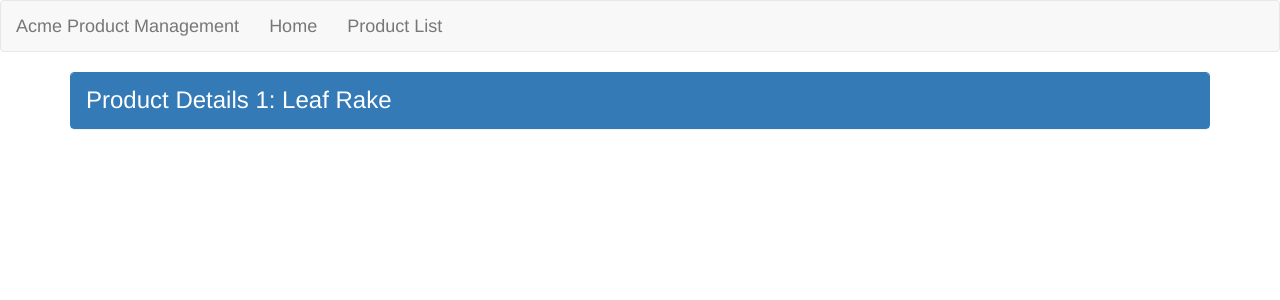
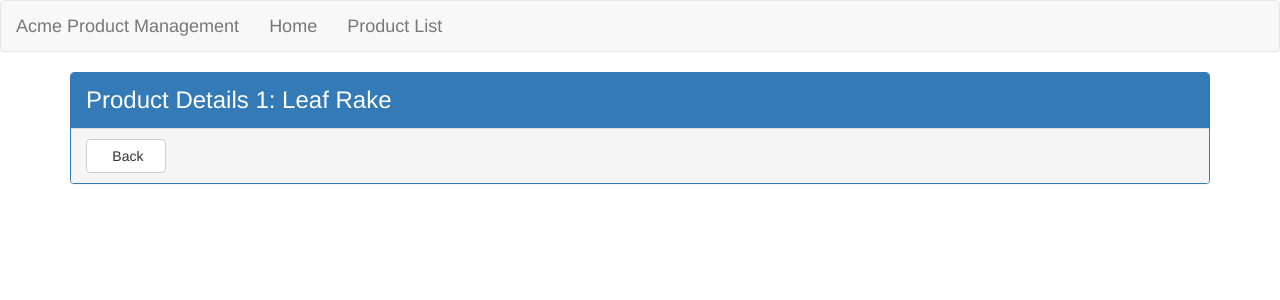
Before and after one commit to JWKyle/ang-apm, an Angular app: page /products/1 in a window 1280 px wide. Shown: the top 300 px of the page. Built offline with nearby package versions, Linux system fonts and the light colour scheme.

Commit message:
add back button from product description view

```diff
--- a/src/app/products/product-detail.component.html
+++ b/src/app/products/product-detail.component.html
@@ -2,4 +2,9 @@
   <div class='panel-heading'>
     {{pageTitle + ': ' + product.productName}}
   </div>
+  <div class='panel-footer'>
+    <a class='btn btn-default' (click)='onBack()' style='width:80px'>
+      <i class='glyphicon glyphicon-cheveron-left'></i> Back
+    </a>
+  </div>
 </div>
--- a/src/app/products/product-detail.component.ts
+++ b/src/app/products/product-detail.component.ts
@@ -1,5 +1,5 @@
 import { Component, OnInit } from '@angular/core';
-import { ActivatedRoute } from '@angular/router';
+import { ActivatedRoute, Router } from '@angular/router';
 
 import { IProduct } from './product';
 
@@ -11,7 +11,8 @@ export class ProductDetailComponent implements OnInit {
   pageTitle: string = 'Product Details';
   product: IProduct;
 
-  constructor(private _route: ActivatedRoute) {
+  constructor(private _route: ActivatedRoute,
+            private _router: Router) {
 
    }
 
@@ -30,4 +31,8 @@ export class ProductDetailComponent implements OnInit {
     }
   }
 
+  onBack(): void {
+    this._router.navigate(['/products']);
+  }
+
 }
```
